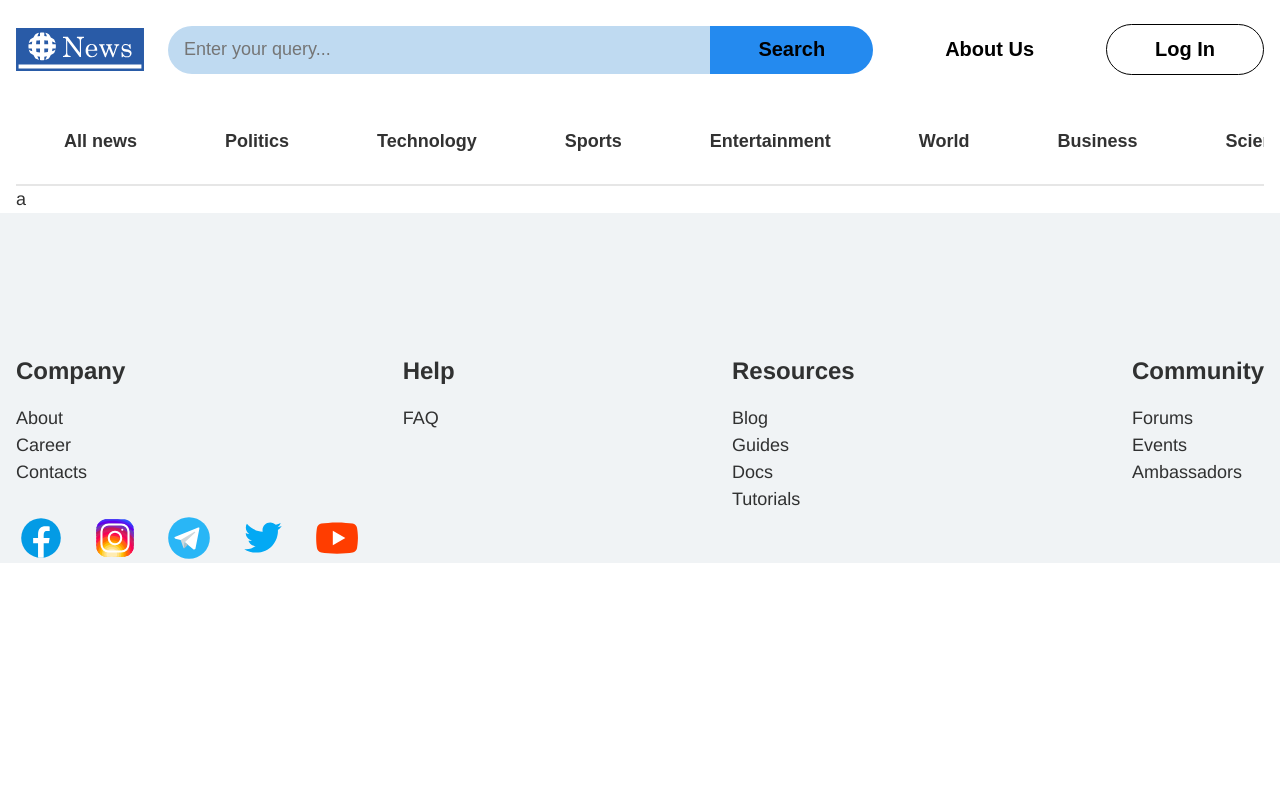
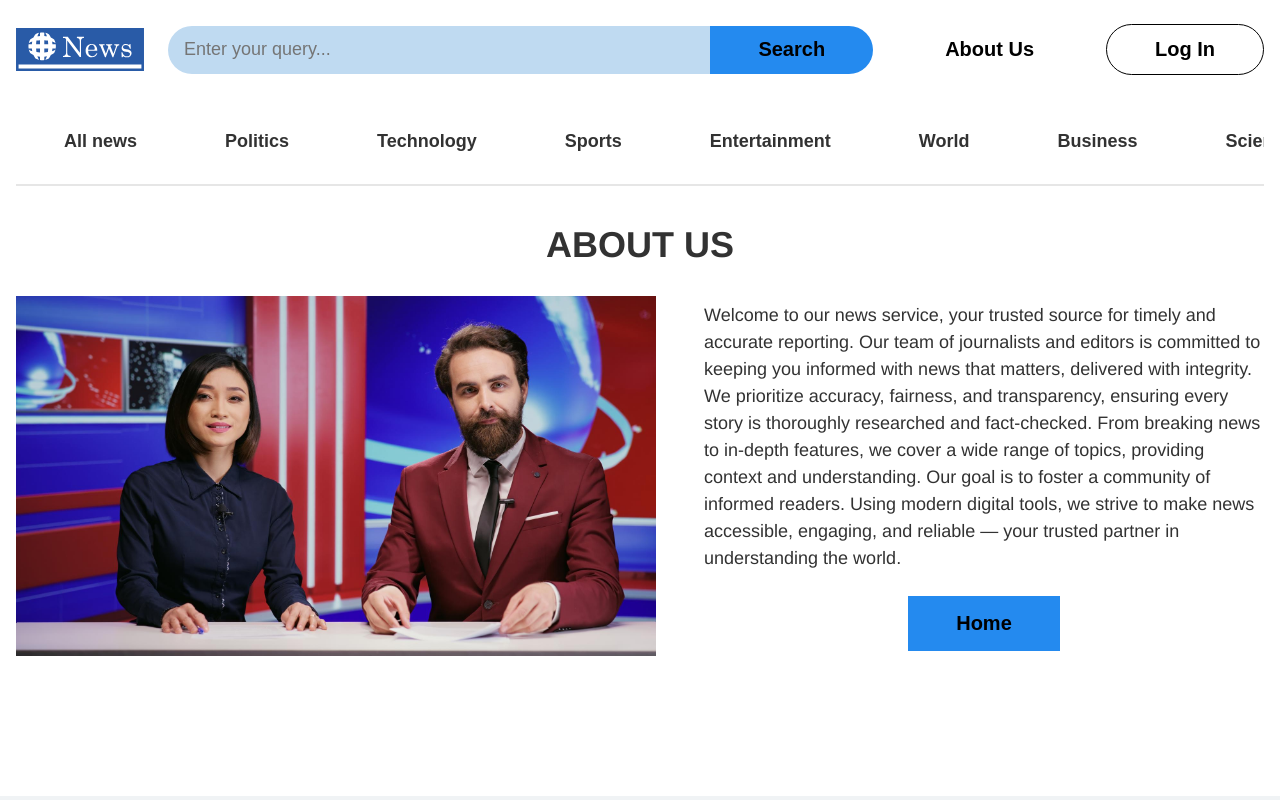
Before and after one commit to anton-lazorenko/News_Website_Pet_Project, a React (Vite) app: page /about in a window 1280 px wide. Shown: the top 800 px of the page. Built offline with nearby package versions, Linux system fonts and the light colour scheme; no server answers.

Commit message:
Add about us page and quote component to aside right section

```diff
--- a/src/components/Footer/footer.css
+++ b/src/components/Footer/footer.css
@@ -1,10 +1,10 @@
 .footer-container {
   max-width: 1440px;
   margin: 0 auto;
+  padding: 140px 0;
 }
 
 .footer-items {
-  padding-top: 140px;
   display: flex;
   justify-content: space-between;
 }
--- a/src/components/Quote/Quote.jsx
+++ b/src/components/Quote/Quote.jsx
@@ -1,12 +1,47 @@
-import './quote.css'
+import './quote.css';
+import { useState, useEffect } from 'react';
+import { quoteApiUrl, quoteApiKey } from '../../constants/constants';
 
 export function Quote() {
+  const [quoteObj, setQuoteObj] = useState(null);
+
+  useEffect(() => {
+    const fetchQuote = async () => {
+      try {
+        const res = await fetch(`${quoteApiUrl}`, {
+          method: 'GET',
+          headers: {
+            'X-Api-Key': quoteApiKey
+          }
+        });
+
+        if (!res.ok) throw new Error(`HTTP error! status: ${res.status}`);
+
+        const data = await res.json();
+        console.log(data);
+
+        if (data.length > 0) {
+          const random = data[Math.floor(Math.random() * data.length)];
+          setQuoteObj(random);
+        }
+      } catch (err) {
+        console.error(err);
+        setQuoteObj({ quote: 'Не удалось загрузить цитату', author: '' });
+      }
+    };
+
+    fetchQuote();
+  }, []);
+
   return (
-    <div className='quote-conrainer'>
+    <div className='quote-container'>
       <h2>Quote of the day</h2>
-      <img src="" alt="" />
-      <span></span>
-      <img src="" alt="" />
+      {quoteObj && (
+        <>
+          <p className='quote-text'>"{quoteObj.quote}"</p>
+          <p className='quote-author'>- {quoteObj.author || 'Unknown'}</p>
+        </>
+      )}
     </div>
-  )
+  );
 }
--- a/src/components/Quote/quote.css
+++ b/src/components/Quote/quote.css
@@ -0,0 +1,14 @@
+.quote-container {
+  display: flex;
+  flex-direction: column;
+  gap: 24px;
+}
+
+
+.quote-text {
+  max-width: 369px;
+}
+.quote-author {
+  font-style: italic;
+  color: grey;
+}
--- a/src/constants/constants.js
+++ b/src/constants/constants.js
@@ -3,4 +3,7 @@ const apiUrl = `https://newsdata.io/api/1/latest?apikey=${apiKey}`;
 const currencyRateApiKey = 'ebdd857bd9e6c4cc01c36fc3'
 const currencyRateApiUrl = `https://v6.exchangerate-api.com/v6/${currencyRateApiKey}/latest/USD`
 
-export { apiKey, apiUrl, currencyRateApiKey, currencyRateApiUrl }
+const quoteApiKey ='zGqf5wmy6lvb/rqjSVsRVQ==SDPNfYr5mkk98liY'
+const quoteApiUrl ='https://api.api-ninjas.com/v1/quotes'
+
+export { apiKey, apiUrl, currencyRateApiKey, currencyRateApiUrl, quoteApiUrl, quoteApiKey }
--- a/src/pages/AboutPage/AboutPage.jsx
+++ b/src/pages/AboutPage/AboutPage.jsx
@@ -1,7 +1,29 @@
 import './aboutpage.css'
 
+import reporter from '../../assets/about-page-images/reporter.jpg'
+import { Link } from 'react-router-dom';
+import { UniversalButton } from '../../components/UniversalButton';
+
 export function AboutPage() {
-  return(
-    <div>a</div>
+  return (
+    <section className='about-us'>
+      <h2>About us</h2>
+      <figure className='figure-container'>
+        <img className='reporter-image' src={reporter} alt="reporter" />
+        <div className='about-us-description'>
+          <figcaption>
+            Welcome to our news service, your trusted source for timely and accurate reporting. Our team of journalists and editors is committed to keeping you informed with news that matters, delivered with integrity.
+
+            We prioritize accuracy, fairness, and transparency, ensuring every story is thoroughly researched and fact-checked. From breaking news to in-depth features, we cover a wide range of topics, providing context and understanding.
+
+            Our goal is to foster a community of informed readers. Using modern digital tools, we strive to make news accessible, engaging, and reliable — your trusted partner in understanding the world.
+          </figcaption>
+          <Link to="/">
+            <UniversalButton>Home</UniversalButton>
+          </Link>
+        </div>
+      </figure>
+
+    </section>
   )
 }
--- a/src/pages/AboutPage/aboutpage.css
+++ b/src/pages/AboutPage/aboutpage.css
@@ -0,0 +1,36 @@
+.about-us {
+  display: flex;
+  flex-direction: column;
+  gap: 24px;
+  margin-top: 32px;
+  align-items: center;
+  margin-bottom: 140px;
+}
+
+.reporter-image {
+  width: 640px;
+  height: auto;
+  float: left;
+  margin-right: 48px;
+}
+
+.figure-container {
+  display: flex;
+  align-items: center;
+}
+
+.about-us-description {
+  display: flex;
+  flex-direction: column;
+  gap: 24px;
+  align-items: center;
+}
+
+.about-us-description figcaption {
+  font-size: 18px;
+}
+
+.go-back-to-homepage-btn {
+  max-width: 250px;
+  padding: 16px 48px;
+}
```
Also changed, not shown: src/assets/about-page-images/reporter.jpg (added).
